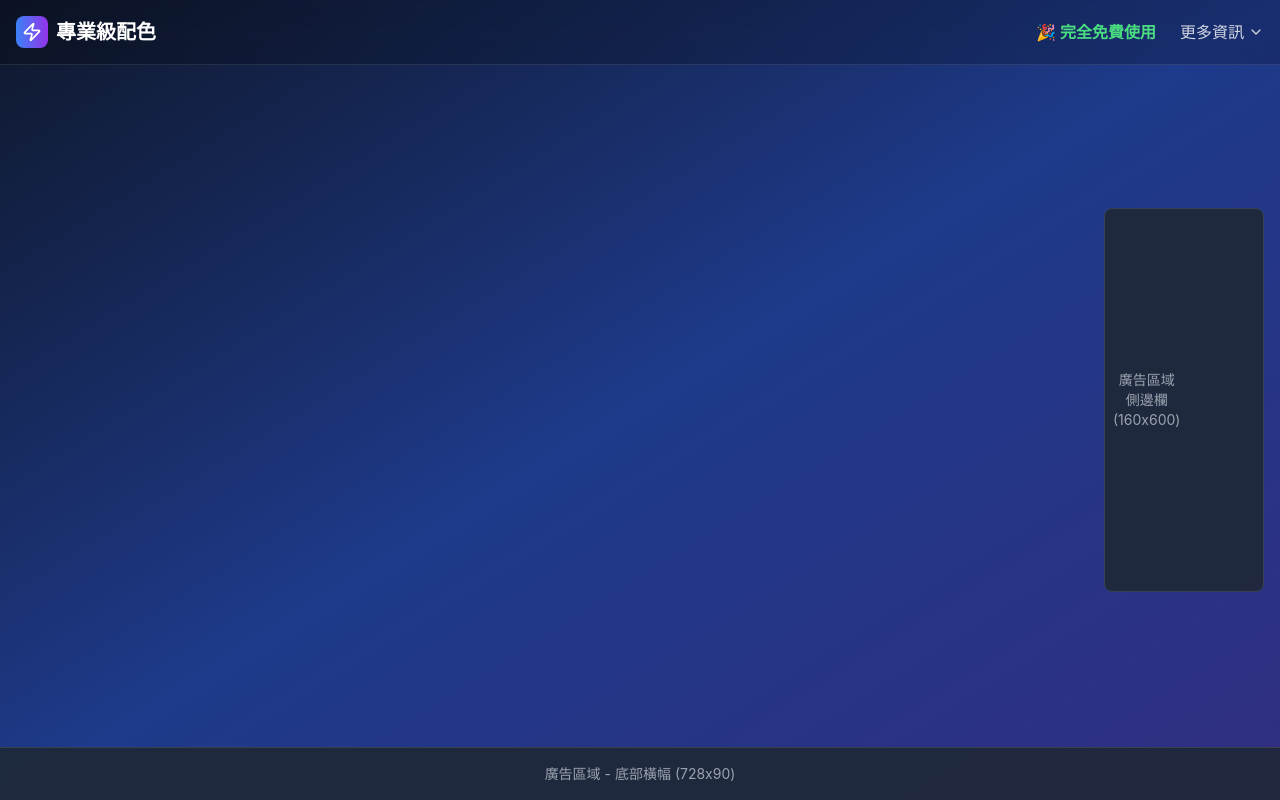
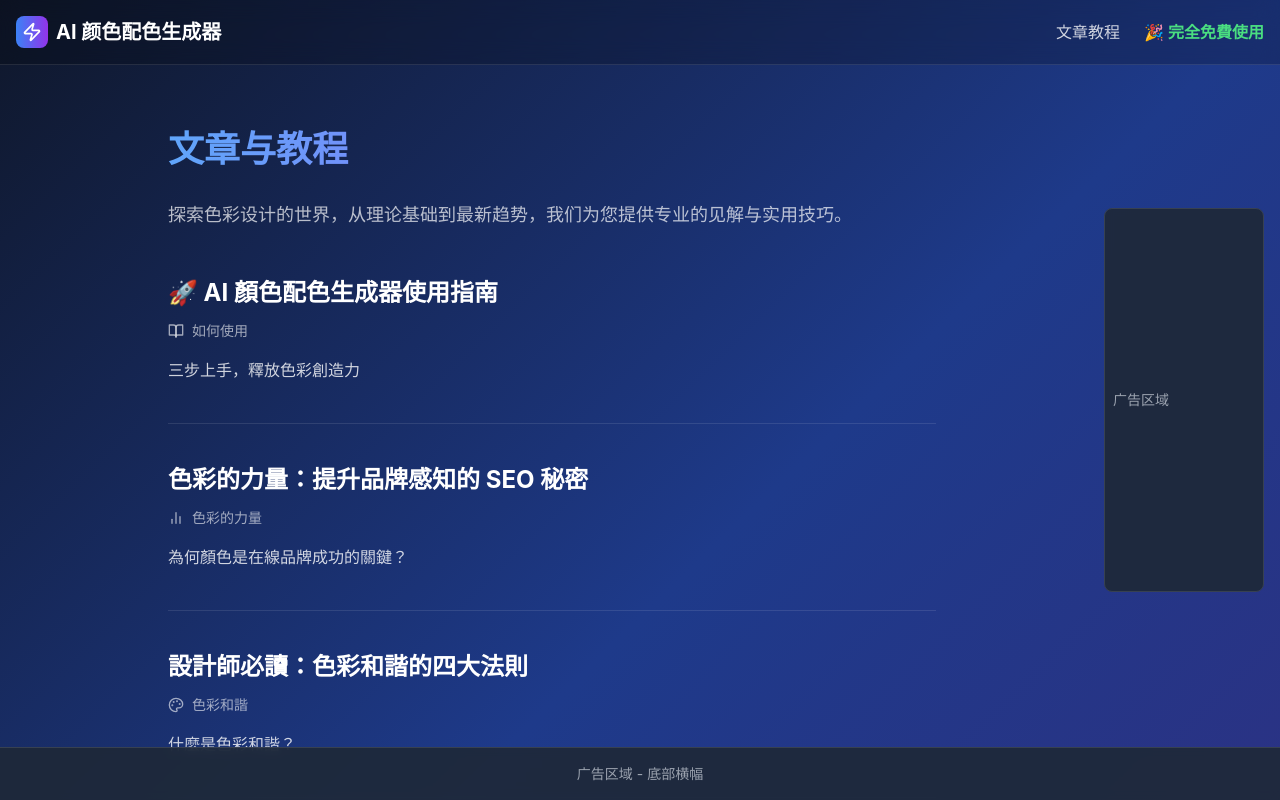
Before and after one commit to jiun8631/img_enhance, a React (Vite) app: page /blog in a window 1280 px wide. Shown: the top 800 px of the page. Built offline with nearby package versions, Linux system fonts and the light colour scheme.

Commit message:
改/post/article

```diff
--- a/src/App.tsx
+++ b/src/App.tsx
@@ -1,49 +1,37 @@
 // src/App.tsx
-
 import React from 'react'
 import { BrowserRouter as Router, Routes, Route } from 'react-router-dom'
 import { Toaster } from 'react-hot-toast'
 import Navbar from '@/components/Navbar'
 import HomePage from '@/components/HomePage'
+import BlogIndexPage from '@/components/BlogIndexPage' // 导入博客列表页
+import ArticlePage from '@/components/ArticlePage'   // 导入文章详情页
 
 function AppContent() {
   return (
-    // 【重要】為根容器添加 pb-24 和 md:pb-0，為手機底部預留空間，並在桌面移除
     <div className="min-h-screen bg-gradient-to-br from-slate-900 via-blue-900 to-indigo-900 pb-24 md:pb-0">
       <Navbar />
-      {/* 【關鍵修復 1】為主內容區添加響應式 padding，防止內容被廣告遮擋 */}
-      {/* 在大螢幕 (lg) 上，為右側廣告欄預留出空間 */}
       <main className="container mx-auto px-4 py-8 lg:pr-[192px]">
         <Routes>
           <Route path="/" element={<HomePage />} />
+          <Route path="/blog" element={<BlogIndexPage />} />
+          <Route path="/blog/:articleId" element={<ArticlePage />} />
         </Routes>
       </main>
       <Toaster
         position="top-right"
         toastOptions={{
           duration: 4000,
-          style: {
-            background: '#1f2937',
-            color: '#f9fafb',
-            border: '1px solid #374151',
-          },
+          style: { background: '#1f2937', color: '#f9fafb', border: '1px solid #374151' },
         }}
       />
 
-      {/* 【關鍵修復 2】側邊欄廣告：默認隱藏 (hidden)，只在 lg (1024px) 以上的螢幕顯示 (lg:flex) */}
+      {/* 广告部分保持不变 */}
       <div className="fixed right-4 top-1/2 transform -translate-y-1/2 w-40 h-96 bg-gray-800/90 backdrop-blur-sm border border-gray-700 rounded-lg z-30 hidden lg:flex">
-        <div className="h-full flex items-center justify-center text-gray-400 text-sm text-center px-2">
-          廣告區域<br />側邊欄<br />(160x600)
-        </div>
+        <div className="h-full flex items-center justify-center text-gray-400 text-sm text-center px-2">广告区域</div>
       </div>
-
-      {/* 【關鍵修復 3】底部廣告：默認隱藏 (hidden)，只在 md (768px) 以上的螢幕顯示 (md:block) */}
       <div className="fixed bottom-0 left-0 w-full bg-gray-800/90 backdrop-blur-sm border-t border-gray-700 z-40 hidden md:block">
-        <div className="container mx-auto px-4 py-4">
-          <div className="text-center text-gray-400 text-sm">
-            廣告區域 - 底部橫幅 (728x90)
-          </div>
-        </div>
+        <div className="container mx-auto px-4 py-4 text-center text-gray-400 text-sm">广告区域 - 底部横幅</div>
       </div>
     </div>
   )
--- /dev/null
+++ b/src/components/ArticlePage.tsx
@@ -0,0 +1,35 @@
+// src/components/ArticlePage.tsx
+import React from 'react'
+import { useParams, Link } from 'react-router-dom'
+import { articles } from '../content/articles'
+import { ArrowLeft } from 'lucide-react'
+
+export default function ArticlePage() {
+  const { articleId } = useParams<{ articleId: string }>()
+  const article = articles.find(a => a.id === articleId)
+
+  if (!article) {
+    return (
+      <div className="text-center text-white py-20">
+        <h1 className="text-4xl font-bold mb-4">404 - 未找到文章</h1>
+        <p className="text-white/80 mb-8">您要找的文章不存在或已被移動。</p>
+        <Link to="/" className="bg-blue-600 hover:bg-blue-700 text-white font-bold py-2 px-4 rounded-lg transition-colors">
+          返回首頁
+        </Link>
+      </div>
+    )
+  }
+
+  return (
+    <div className="max-w-3xl mx-auto text-white py-8">
+      <Link to="/" className="inline-flex items-center gap-2 text-blue-400 hover:text-blue-300 mb-8 transition-colors">
+        <ArrowLeft className="w-4 h-4" />
+        返回首頁
+      </Link>
+      <article className="prose prose-invert prose-p:text-white/80 prose-headings:text-white max-w-none">
+        <h1>{article.title}</h1>
+        {article.content}
+      </article>
+    </div>
+  )
+}
--- /dev/null
+++ b/src/components/BlogIndexPage.tsx
@@ -0,0 +1,37 @@
+// src/components/BlogIndexPage.tsx
+import React from 'react'
+import { Link } from 'react-router-dom'
+import { articles } from '../content/articles'
+
+export default function BlogIndexPage() {
+  return (
+    <div className="max-w-3xl mx-auto text-white py-8">
+      <h1 className="text-4xl font-bold mb-8 text-transparent bg-clip-text bg-gradient-to-r from-blue-400 to-purple-500">
+        文章与教程
+      </h1>
+      <p className="text-lg text-white/70 mb-12">
+        探索色彩设计的世界，从理论基础到最新趋势，我们为您提供专业的见解与实用技巧。
+      </p>
+
+      <div className="space-y-10">
+        {articles.map(article => (
+          <Link key={article.id} to={`/blog/${article.id}`} className="block group">
+            <div className="border-b border-white/10 pb-10">
+              <h2 className="text-2xl font-bold text-white group-hover:text-blue-400 transition-colors mb-3">
+                {article.title}
+              </h2>
+              <div className="text-white/60 text-sm mb-4 flex items-center gap-2">
+                <article.icon className="w-4 h-4" />
+                <span>{article.label}</span>
+              </div>
+              <p className="text-white/80 leading-relaxed">
+                {/* 简单地从文章内容中提取第一段作为摘要 */}
+                {article.content.props.children[0].props.children}
+              </p>
+            </div>
+          </Link>
+        ))}
+      </div>
+    </div>
+  )
+}
--- a/src/components/Navbar.tsx
+++ b/src/components/Navbar.tsx
@@ -1,70 +1,38 @@
-import React, { useState, useRef, useEffect } from 'react'
-import { Menu, X, Zap, ChevronDown } from 'lucide-react'
-import Modal from './Modal'
-import { articles, Article } from '../content/articles' // 從新檔案導入文章數據
+// src/components/Navbar.tsx
+import React, { useState } from 'react'
+import { Menu, X, Zap } from 'lucide-react'
+import { Link } from 'react-router-dom'
 
 export default function Navbar() {
   const [mobileMenuOpen, setMobileMenuOpen] = useState(false)
-  const [dropdownOpen, setDropdownOpen] = useState(false)
-  const [activeArticle, setActiveArticle] = useState<Article | null>(null);
-  const dropdownRef = useRef<HTMLDivElement>(null);
-
-  useEffect(() => {
-    function handleClickOutside(event: MouseEvent) {
-      if (dropdownRef.current && !dropdownRef.current.contains(event.target as Node)) {
-        setDropdownOpen(false);
-      }
-    }
-    document.addEventListener("mousedown", handleClickOutside);
-    return () => document.removeEventListener("mousedown", handleClickOutside);
-  }, [dropdownRef]);
-
-  const openArticleModal = (article: Article) => {
-    setActiveArticle(article);
-  };
-
-  const closeArticleModal = () => {
-    setActiveArticle(null);
-  };
 
   return (
-    <>
     <nav className="relative z-50 bg-black/20 backdrop-blur-md border-b border-white/10">
       <div className="container mx-auto px-4">
         <div className="flex items-center justify-between h-16">
-            {/* Logo */}
-            <div className="flex items-center space-x-2 font-bold text-xl text-white">
+          {/* Logo - 点击返回首页 */}
+          <Link to="/" className="flex items-center space-x-2 font-bold text-xl text-white">
             <div className="w-8 h-8 bg-gradient-to-r from-blue-500 to-purple-600 rounded-lg flex items-center justify-center">
               <Zap className="w-5 h-5 text-white" />
             </div>
-              <span>專業級配色</span>
-            </div>
+            <span>AI 颜色配色生成器</span>
+          </Link>
 
           {/* Desktop Navigation */}
           <div className="hidden md:flex items-center space-x-6">
+             <Link to="/blog" className="text-white/80 hover:text-white transition-colors">
+              文章教程
+            </Link>
             <div className="text-green-400 font-semibold">
               🎉 完全免費使用
-              </div>
-              <div ref={dropdownRef} className="relative">
-                <button onClick={() => setDropdownOpen(!dropdownOpen)} className="flex items-center gap-1 text-white/80 hover:text-white transition-colors">
-                  <span>更多資訊</span>
-                  <ChevronDown className={`w-4 h-4 transition-transform ${dropdownOpen ? 'rotate-180' : ''}`} />
-                </button>
-                {dropdownOpen && (
-                  <div className="absolute right-0 mt-2 w-48 bg-slate-800 border border-white/10 rounded-lg shadow-xl py-1">
-                    {articles.map(article => (
-                      <button key={article.id} onClick={() => { openArticleModal(article); setDropdownOpen(false); }} className="w-full text-left flex items-center gap-3 px-4 py-2 text-sm text-white/80 hover:bg-white/10 hover:text-white transition-colors">
-                        <article.icon className="w-4 h-4" />
-                        {article.label}
-                      </button>
-                    ))}
-                  </div>
-                )}
             </div>
           </div>
 
           {/* Mobile Menu Button */}
-            <button onClick={() => setMobileMenuOpen(!mobileMenuOpen)} className="md:hidden text-white p-2">
+          <button
+            onClick={() => setMobileMenuOpen(!mobileMenuOpen)}
+            className="md:hidden text-white p-2"
+          >
             {mobileMenuOpen ? <X className="w-6 h-6" /> : <Menu className="w-6 h-6" />}
           </button>
         </div>
@@ -72,28 +40,15 @@ export default function Navbar() {
         {/* Mobile Menu */}
         {mobileMenuOpen && (
           <div className="md:hidden border-t border-white/10 py-4 space-y-2">
-              <div className="text-center text-green-400 font-semibold mb-2">
+            <Link to="/blog" onClick={() => setMobileMenuOpen(false)} className="block text-center text-white/80 py-2 rounded-lg hover:bg-white/10 transition-colors">
+              文章教程
+            </Link>
+            <div className="text-center text-green-400 font-semibold py-2">
               🎉 完全免費使用
             </div>
-              {articles.map(article => (
-                <button key={article.id} onClick={() => { openArticleModal(article); setMobileMenuOpen(false); }} className="w-full flex items-center justify-center gap-3 px-4 py-3 text-lg text-white/80 hover:bg-white/10 hover:text-white rounded-lg transition-colors">
-                  <article.icon className="w-5 h-5" />
-                  {article.label}
-                </button>
-              ))}
           </div>
         )}
       </div>
     </nav>
-
-      {/* A single, dynamic Modal for all articles */}
-      <Modal
-        isOpen={activeArticle !== null}
-        onClose={closeArticleModal}
-        title={activeArticle?.title || ''}
-      >
-        {activeArticle?.content}
-      </Modal>
-    </>
   )
 }
--- a/vite.config.ts
+++ b/vite.config.ts
@@ -1,41 +1,30 @@
+// vite.config.ts
 import path from "path"
 import react from "@vitejs/plugin-react"
 import { defineConfig } from "vite"
 import sourceIdentifierPlugin from 'vite-plugin-source-identifier'
-import sitemap from 'vite-plugin-sitemap' // 1. 導入 sitemap 工具
+import sitemap from 'vite-plugin-sitemap'
+import { articles } from './src/content/articles' // 导入文章数据
 
 const isProd = process.env.BUILD_MODE === 'prod'
+
+// 生成文章的路由
+const articleRoutes = articles.map(article => `/blog/${article.id}`);
 
 export default defineConfig({
   plugins: [
     react(),
-    sourceIdentifierPlugin({
-      enabled: !isProd,
-      attributePrefix: 'data-matrix',
-      includeProps: true,
-    }),
-    // 2. 加入 sitemap 的設定
+    sourceIdentifierPlugin({ enabled: !isProd, attributePrefix: 'data-matrix', includeProps: true }),
     sitemap({
-      // 【重要！】請將這裡換成您自己的網站域名
-      hostname: 'https://img-enhance.pages.dev',
-
-      // 您的網站目前只有一個主頁
+      hostname: 'https://img-enhance.pages.dev', // 【重要！】换成您的域名
       dynamicRoutes: [
         '/',
+        '/blog',
+        ...articleRoutes // 将所有文章路由动态加入 sitemap
       ],
-
-      // 設定更新頻率
       changefreq: 'weekly',
-      priority: 1.0,
-
-      // 輸出 sitemap.xml 到 dist 資料夾的根目錄
-      // (這是預設行為，寫出來更清晰)
-      outDir: 'dist',
+      priority: 0.7,
     }),
   ],
-  resolve: {
-    alias: {
-      "@": path.resolve(__dirname, "./src"),
-    },
-  },
+  resolve: { alias: { "@": path.resolve(__dirname, "./src") } },
 })
```
Also changed, not shown: src/components/Modal.tsx (deleted, +0 -60 lines). Lines whose indentation alone changed are shown as unchanged.
